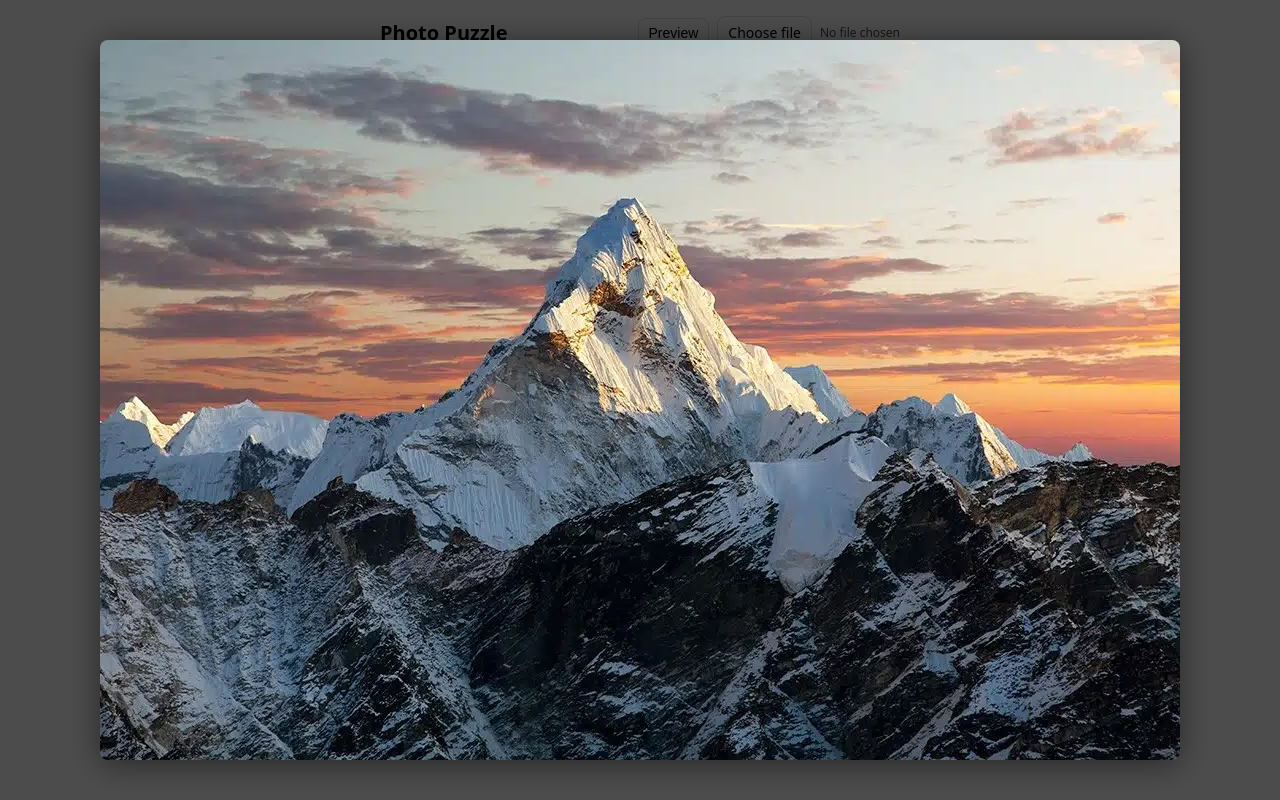
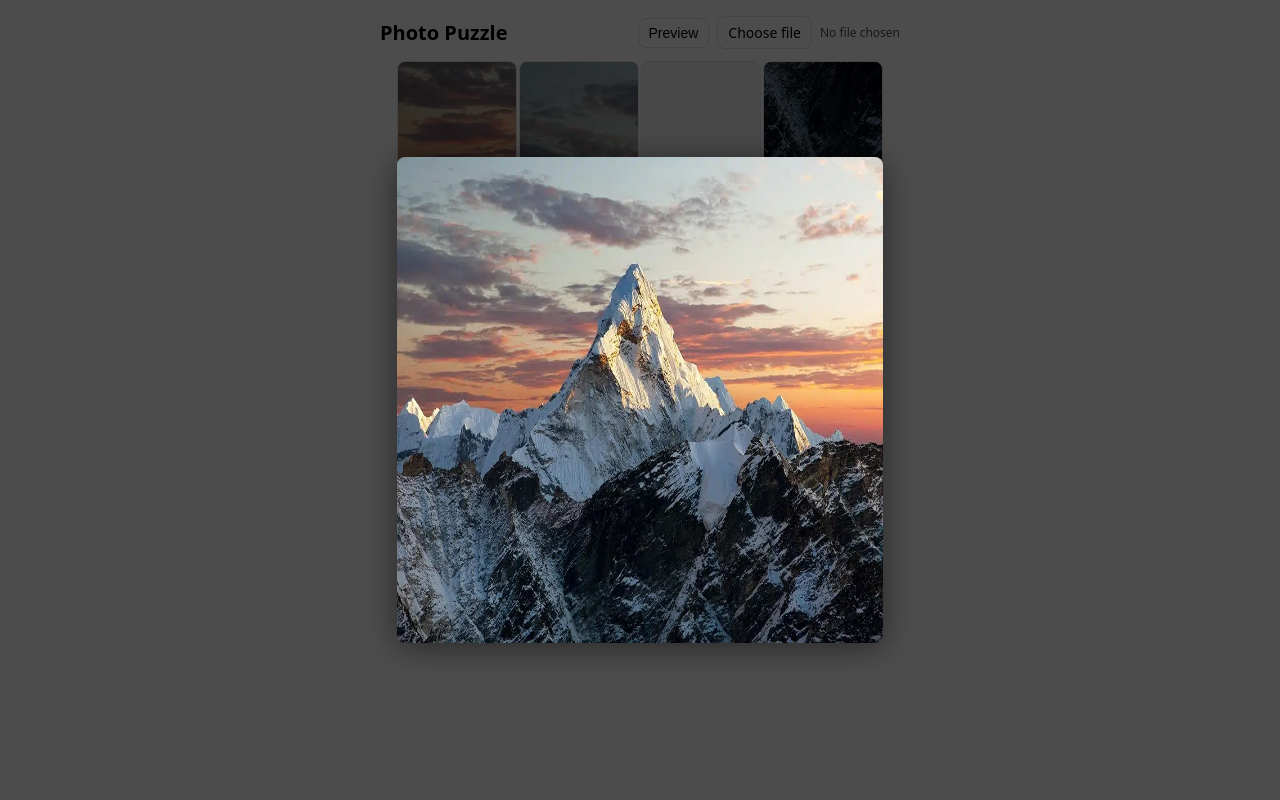
Before and after one commit to avshukan/photo-puzzle, a React (Vite) app: page / in a window 1280 px wide. Both pictures are taken after a click on the button "Preview". Built offline with nearby package versions, Linux system fonts and the light colour scheme.

Commit message:
feat: size PreviewOverlay image to match PuzzleBoard dimensions
Co-authored-by: avshukan <22444668+avshukan@users.noreply.github.com>
Agent-Logs-Url: https://github.com/avshukan/photo-puzzle/sessions/7bf16d79-da2f-43cd-8959-72acc75f6c18

```diff
--- a/src/presentation/components/PreviewOverlay.tsx
+++ b/src/presentation/components/PreviewOverlay.tsx
@@ -3,9 +3,11 @@ import { useEffect } from 'react';
 type Props = {
   imageUrl: string;
   onClose: () => void;
+  boardWidth?: number;
+  boardHeight?: number;
 };
 
-export function PreviewOverlay({ imageUrl, onClose }: Props) {
+export function PreviewOverlay({ imageUrl, onClose, boardWidth, boardHeight }: Props) {
   useEffect(() => {
     const onKeyDown = (e: KeyboardEvent) => {
       if (e.key === 'Escape') onClose();
@@ -37,8 +39,10 @@ export function PreviewOverlay({ imageUrl, onClose }: Props) {
         src={imageUrl}
         alt="Original puzzle image"
         style={{
-          maxWidth: '90vw',
-          maxHeight: '90vh',
+          width: boardWidth,
+          height: boardHeight,
+          maxWidth: boardWidth ?? '90vw',
+          maxHeight: boardHeight ?? '90vh',
           borderRadius: 8,
           boxShadow: '0 4px 32px rgba(0,0,0,0.5)',
         }}
--- a/src/presentation/components/PuzzleBoard.tsx
+++ b/src/presentation/components/PuzzleBoard.tsx
@@ -8,6 +8,7 @@ type Props = {
   tiles: readonly number[];
   imageUrl: string;
   onTileClick: (fromIndex: number) => void;
+  onTileSizeChange?: (tileSize: number) => void;
 };
 
 export function PuzzleBoard({
@@ -16,6 +17,7 @@ export function PuzzleBoard({
   tiles,
   imageUrl,
   onTileClick,
+  onTileSizeChange,
 }: Props) {
   const containerRef = useRef<HTMLDivElement>(null);
 
@@ -37,7 +39,9 @@ export function PuzzleBoard({
       );
     };
 
-    setTileSize(computeSize(container.getBoundingClientRect().width));
+    const initialSize = computeSize(container.getBoundingClientRect().width);
+    setTileSize(initialSize);
+    onTileSizeChange?.(initialSize);
 
     const observer = new ResizeObserver((entries) => {
       const entry = entries[0];
@@ -47,14 +51,18 @@ export function PuzzleBoard({
       setTileSize((prev) => {
         const size = computeSize(entry.contentRect.width);
 
-        return prev === size ? prev : size;
+        if (prev === size) return prev;
+
+        onTileSizeChange?.(size);
+
+        return size;
       });
     });
 
     observer.observe(container);
 
     return () => observer.disconnect();
-  }, [width]);
+  }, [width, onTileSizeChange]);
 
   return (
     <div ref={containerRef} style={{ width: '100%' }}>
--- a/src/presentation/pages/GamePage.tsx
+++ b/src/presentation/pages/GamePage.tsx
@@ -11,6 +11,8 @@ export function GamePage() {
   const [isModalOpen, setIsModalOpen] = useState(true);
 
   const [isPreviewOpen, setIsPreviewOpen] = useState(false);
+
+  const [tileSize, setTileSize] = useState(UI_CONFIG.TILE.DEFAULT_SIZE);
 
   const [game, setGame] = useState<Game | null>(() =>
     useCases.startGame.execute({ kind: 'default' }),
@@ -132,12 +134,21 @@ export function GamePage() {
         tiles={game.puzzle.tiles}
         imageUrl={game.imageUrl}
         onTileClick={onTileClick}
+        onTileSizeChange={setTileSize}
       />
 
       {isPreviewOpen && (
         <PreviewOverlay
           imageUrl={game.imageUrl}
           onClose={() => setIsPreviewOpen(false)}
+          boardWidth={
+            game.puzzle.width * tileSize +
+            (game.puzzle.width - 1) * UI_CONFIG.BOARD.GAP_PX
+          }
+          boardHeight={
+            game.puzzle.height * tileSize +
+            (game.puzzle.height - 1) * UI_CONFIG.BOARD.GAP_PX
+          }
         />
       )}
 
```
Also changed, not shown: 1 other file (tests, documents, lock files or other folders).
